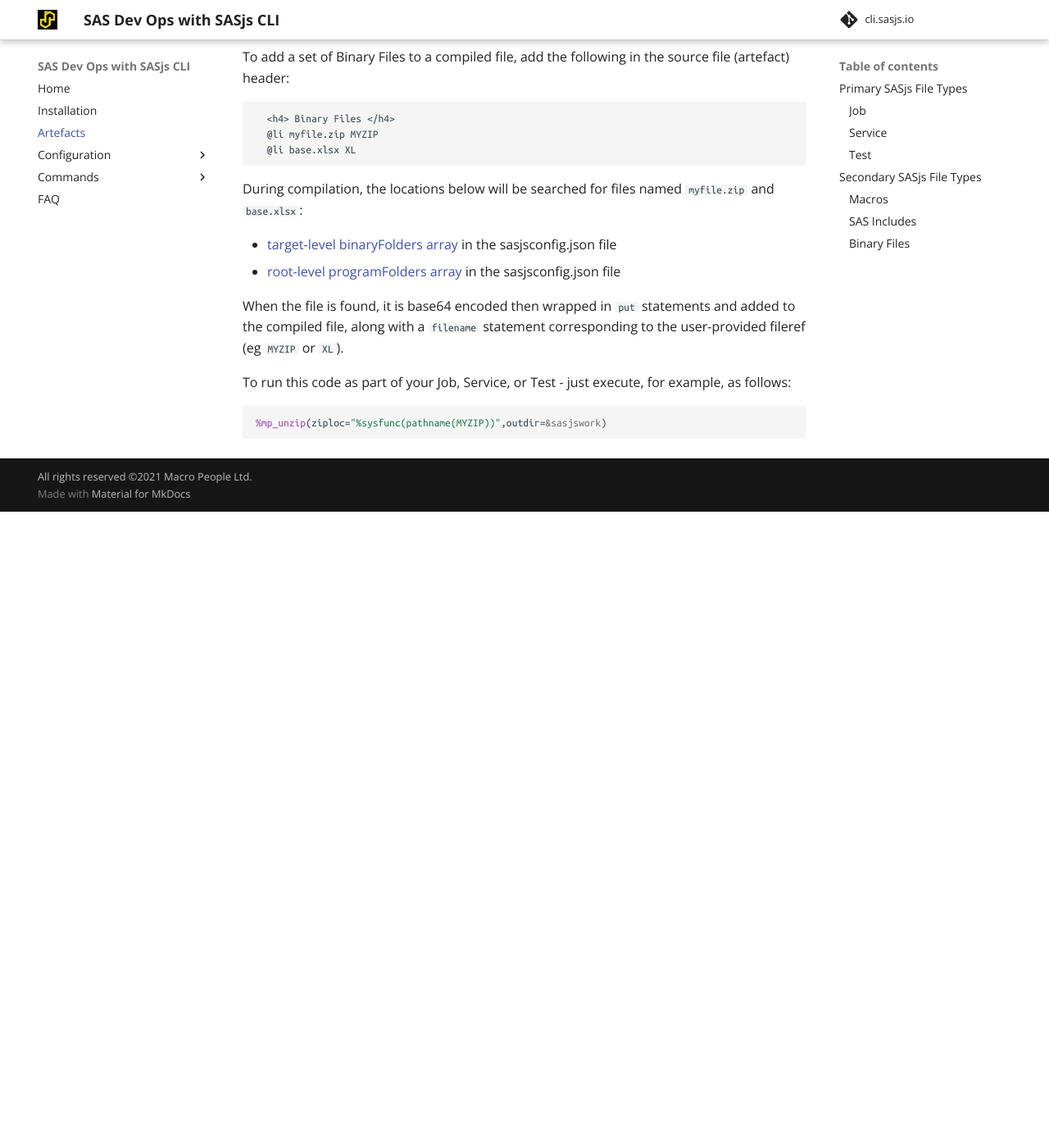
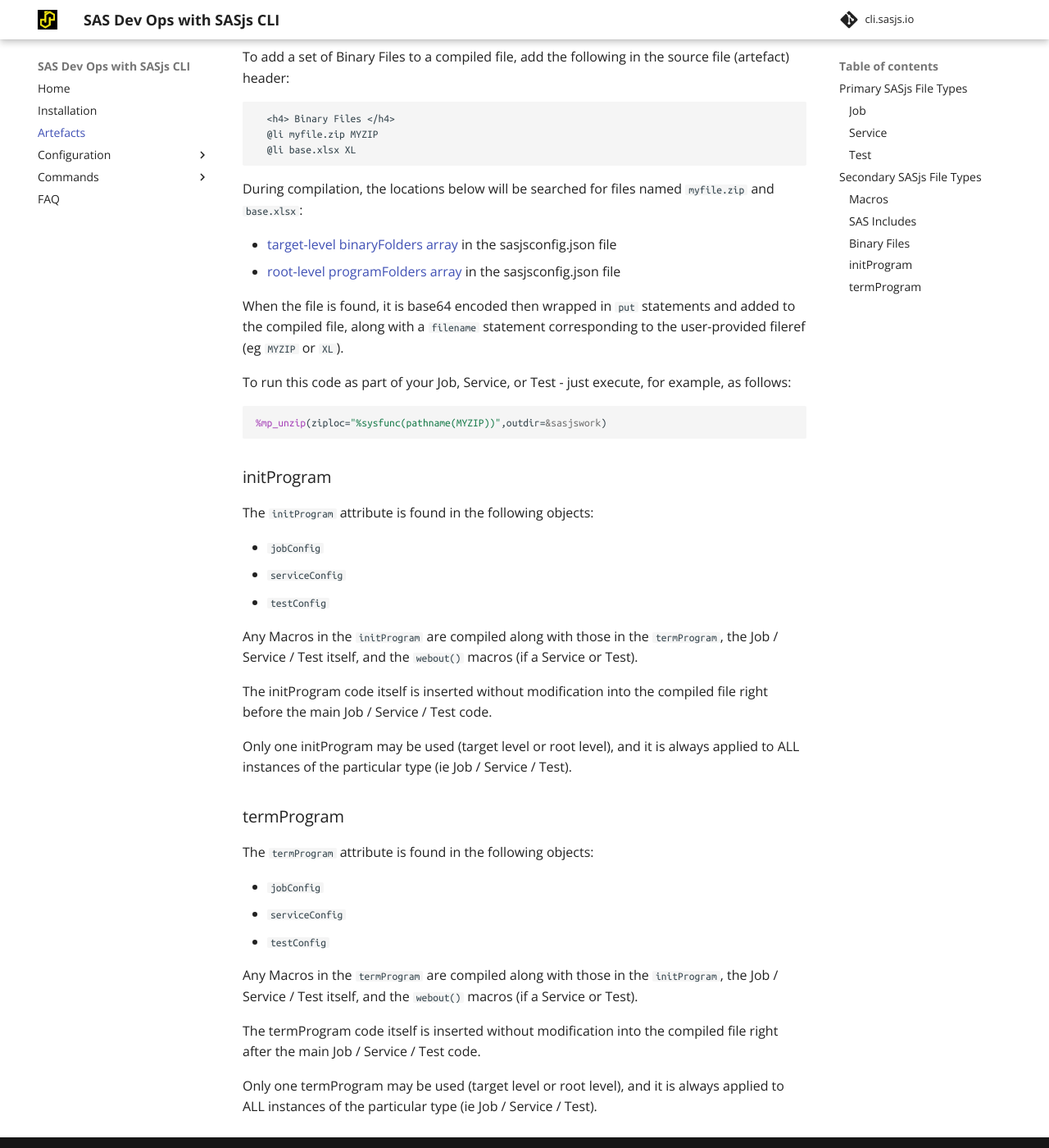
Before and after one commit to sasjs/cli.sasjs.io, an MkDocs documentation site: the page built from docs/artefacts.md, in a window 1280 px wide and 1400 px high, scrolled down 4056 px. Shown: the whole window at 82% size. Built offline with MkDocs 1.6.1 and Material for MkDocs 9.7.7, drawn with Linux system fonts in a browser that asks for light colours; comment, search, counter and statistics services are not loaded; before the commit the page ends 4680 px from its top, so only the background shows below that.

Commit message:
chore: automated commit

````diff
--- a/docs/artefacts.md
+++ b/docs/artefacts.md
@@ -150,7 +150,7 @@
 
 During compilation, the locations below will be searched for files named `myfile.zip` and `base.xlsx`:
 
-* [target-level binaryFolders array](https://cli.sasjs.io/sasjsconfig.html#binaryFolders) in the sasjsconfig.json file
+* [target-level binaryFolders array](https://cli.sasjs.io/sasjsconfig.html#targets_items_anyOf_i0_binaryFolders) in the sasjsconfig.json file
 * [root-level programFolders array](https://cli.sasjs.io/sasjsconfig.html#binaryFolders) in the sasjsconfig.json file
 
 When the file is found, it is base64 encoded then wrapped in `put` statements and added to the compiled file, along with a `filename` statement corresponding to the user-provided fileref (eg `MYZIP` or `XL`).
@@ -160,3 +160,32 @@
 ```sas
 %mp_unzip(ziploc="%sysfunc(pathname(MYZIP))",outdir=&sasjswork)
 ```
+
+
+### initProgram
+
+The `initProgram` attribute is found in the following objects:
+
+* `jobConfig`
+* `serviceConfig`
+* `testConfig`
+
+Any Macros in the `initProgram` are compiled along with those in the `termProgram`, the Job / Service / Test itself, and the `webout()` macros (if a Service or Test).
+
+The initProgram code itself is inserted without modification into the compiled file right before the main Job / Service / Test code.
+
+Only one initProgram may be used (target level or root level), and it is always applied to ALL instances of the particular type (ie Job / Service / Test).
+
+### termProgram
+
+The `termProgram` attribute is found in the following objects:
+
+* `jobConfig`
+* `serviceConfig`
+* `testConfig`
+
+Any Macros in the `termProgram` are compiled along with those in the `initProgram`, the Job / Service / Test itself, and the `webout()` macros (if a Service or Test).
+
+The termProgram code itself is inserted without modification into the compiled file right after the main Job / Service / Test code.
+
+Only one termProgram may be used (target level or root level), and it is always applied to ALL instances of the particular type (ie Job / Service / Test).
````
